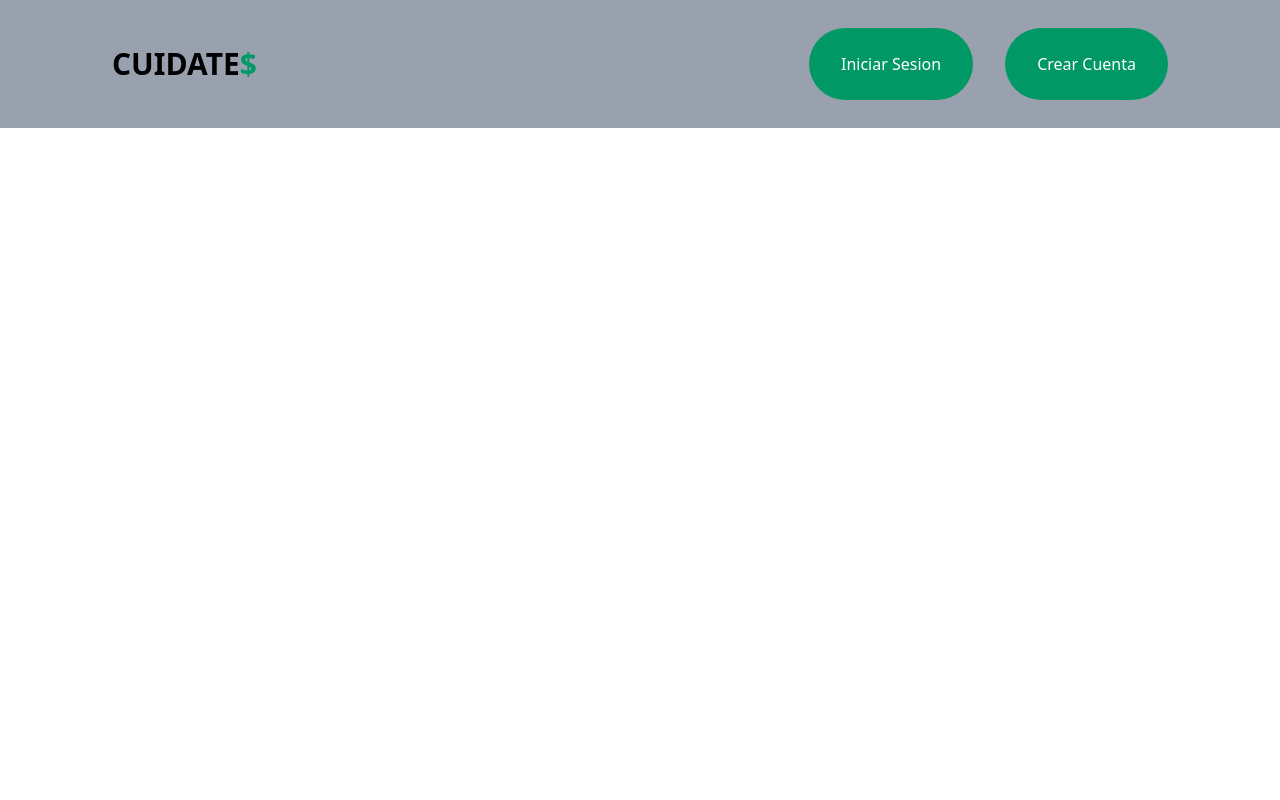
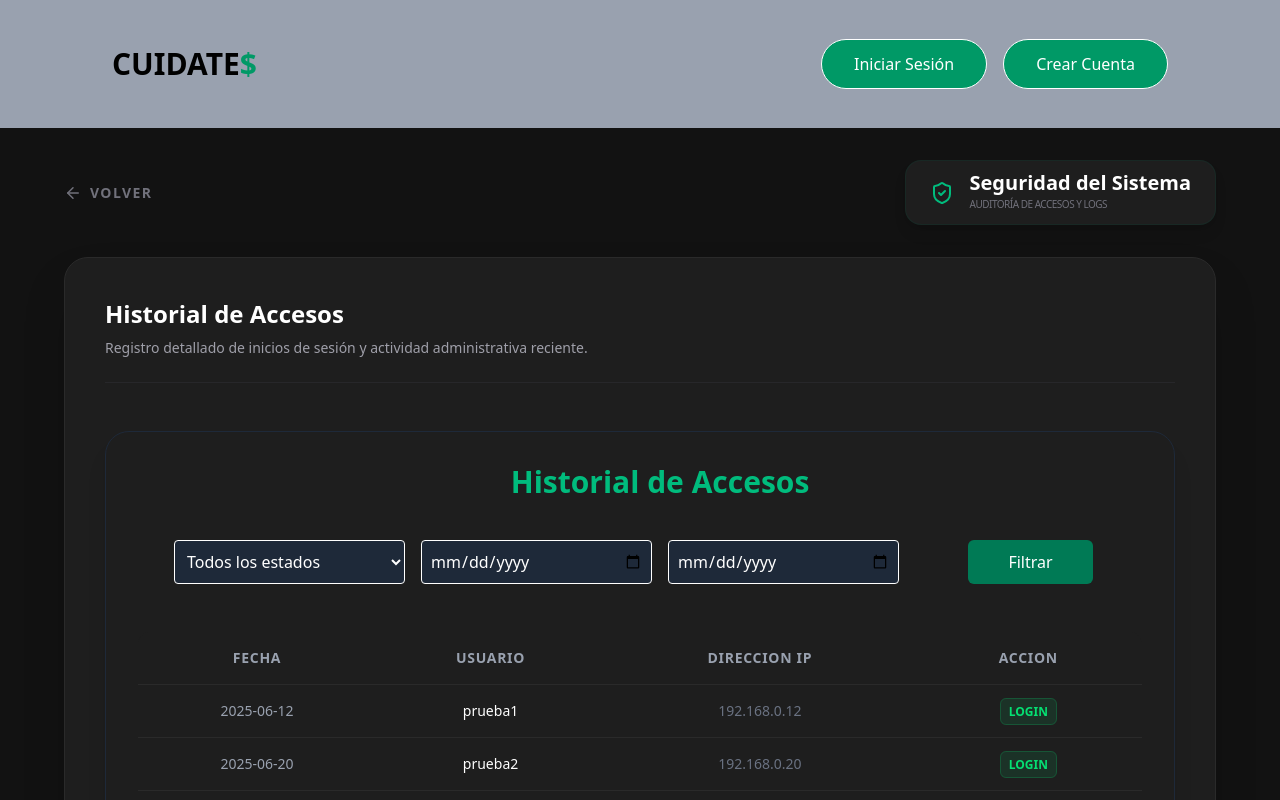
Before and after one commit to DoubleLiFFt/examen, a React (Vite) app: page /HistorialAccesosView in a window 1280 px wide. Shown: the top 800 px of the page. Built offline with nearby package versions, Linux system fonts and the light colour scheme.

Commit message:
Cambios Administrador

```diff
--- a/src/App.tsx
+++ b/src/App.tsx
@@ -12,6 +12,7 @@ import CodConfirm from "./Components/General/CodConfirm.tsx";
 import CorreoConfirm from "./Components/General/CorreoConfirm.tsx";
 import Perfil from "./pages/Users/Perfil.tsx";
 import Configuracion from "./pages/Users/Configuracion.tsx";
+import HistorialAccesosView from "./pages/Admin/HistorialAccesosView.tsx";
 
 function App() {
   return (
@@ -29,6 +30,7 @@ function App() {
             <Route path="/CorreoConfirm" element={<CorreoConfirm />} />
             <Route path="/Perfil" element={<Perfil />} />
             <Route path="/Configuracion" element={<Configuracion />} />
+            <Route path="/HistorialAccesosView" element={<HistorialAccesosView/>} />
         </Routes>
     </Router>
   )
--- a/src/Components/layout/Navbar.tsx
+++ b/src/Components/layout/Navbar.tsx
@@ -1,22 +1,21 @@
 import Button from "../example/Button.tsx";
 import { Link, useNavigate } from 'react-router-dom';
-import React, { useState } from "react";
+import React from "react";
 import NotificationBell from './NotificationBell';
 
 export default function Navbar() {
     const navigate = useNavigate();
     const isLoggedIn = sessionStorage.getItem("username");
+    const useRole = sessionStorage.getItem("userRole")
     const handleLogout = () => {
-        sessionStorage.removeItem("username");
-        sessionStorage.removeItem("userRole");
-        sessionStorage.removeItem("email");
+        sessionStorage.clear();
         navigate("/Login");
     };
     const [isOpen, setIsOpen] = React.useState(false);
     const toggle = () => {
         setIsOpen(!isOpen);
     }
-
+    //-----------------------------------------------------------------------------------------------------------------
     return (
         <nav className="flex flex-row justify-between h-32 items-center bg-gray-400 px-28">
             <div>
@@ -29,16 +28,10 @@ export default function Navbar() {
             <div className="flex gap-8 items-center">
                 {!isLoggedIn? (
                     <>
-                        <Link to="/Login">
-                            <Button type="submit" variant="primary" className="border-none hover:scale-125 h-18">
-                                Iniciar Sesion
-                            </Button>
-                        </Link>
-                        <Link to="/Register">
-                            <Button type="submit" variant="primary" className="border-none hover:scale-125 h-18">
-                                Crear Cuenta
-                            </Button>
-                        </Link>
+                        <div className="flex gap-4">
+                            <Link to="/Login"><Button variant="primary">Iniciar Sesión</Button></Link>
+                            <Link to="/Register"><Button variant="primary">Crear Cuenta</Button></Link>
+                        </div>
                     </>
                 ) : (
                     <div className="flex flex-row gap-12 items-center">
@@ -77,7 +70,7 @@ export default function Navbar() {
                                     </svg>
                                 </button>
                                 <div className="flex flex-col gap-4 mt-8 text-white">
-                                    <span onClick={() => navigate("/UserView")} className="relative px-6 py-4 text-white hover:bg-gray-800/50 transition-colors group hover:cursor-pointer">
+                                    <span onClick={() => navigate(useRole === "admin"? "/AdminView" : "/UserView")} className="relative px-6 py-4 text-white hover:bg-gray-800/50 transition-colors group hover:cursor-pointer">
                                         <div className="absolute left-0 top-0 h-full w-1 bg-emerald-500 scale-y-0 group-hover:scale-y-100 transition-all origin-bottom"></div>
                                         <span className="font-bold tracking-widest">INICIO</span>
                                     </span>
@@ -85,6 +78,14 @@ export default function Navbar() {
                                         <div className="absolute left-0 top-0 h-full w-1 bg-emerald-500 scale-y-0 group-hover:scale-y-100 transition-all origin-bottom"></div>
                                         <span className="font-bold tracking-widest">PERFIL</span>
                                     </span>
+                                    {useRole === "admin" && (
+                                        <>
+                                            <span onClick={() => navigate("/HistorialAccesosView")} className="relative px-6 py-4 text-white hover:bg-gray-800/50 transition-colors group hover:cursor-pointer">
+                                                <div className="absolute left-0 top-0 h-full w-1 bg-emerald-500 scale-y-0 group-hover:scale-y-100 transition-all origin-bottom"></div>
+                                                <span className="font-bold tracking-widest">HISTORIAL DE ACCESOS</span>
+                                            </span>
+                                        </>
+                                    )}
                                 </div>
                             </div>
                             <div onClick={toggle} className={`fixed inset-0 bg-black/60 backdrop-blur-sm z-40 transition-opacity duration-500 ${isOpen? "opacity-100 visible" : "opacity-0 invisible"}`} />
--- a/src/pages/Admin/AdminView.tsx
+++ b/src/pages/Admin/AdminView.tsx
@@ -1,8 +1,6 @@
 import TableUsersAdmin from "../../Components/Admin/TableUserAdmin";
 import CreateUserAdmin from "../../Components/Admin/CreateUserAdmin";
 import GraphicAdmin from "../../Components/Admin/GraphicAdmin.tsx";
-import HistorialAccesos from "../../Components/Admin/HistorialAccesos.tsx";
-import GestionUsuarios from "../../Components/Admin/GestionUsuarios.tsx";
 import { useState } from "react";
 
 function AdminView() {
@@ -24,8 +22,6 @@ function AdminView() {
           </header>
 
           <div className="grid grid-cols-1 xl:grid-cols-3 gap-8 items-start">
-
-            {/* SECCIÓN GRÁFICA: Comportamiento Sticky (Persistente) */}
             {!isFiltering && (
                 <aside className="xl:col-span-1 sticky top-8 animate-in fade-in slide-in-from-left-4 duration-500">
                   <section className="bg-[#1e1e1e] p-6 rounded-3xl shadow-2xl border border-[#2a2a2a] flex flex-col items-center">
@@ -46,8 +42,6 @@ function AdminView() {
                   </section>
                 </aside>
             )}
-
-            {/* SECCIÓN TABLA: Se expande si isFiltering es true */}
             <section className={`transition-all duration-700 ease-in-out bg-[#1e1e1e] p-5 sm:p-6 rounded-3xl shadow-xl border border-[#2a2a2a] ${
                 isFiltering ? "xl:col-span-3" : "xl:col-span-2"
             }`}>
@@ -59,14 +53,10 @@ function AdminView() {
                 </span>
                 )}
               </div>
-
               <div className="overflow-x-auto">
                 <TableUsersAdmin menuAbierto={isFiltering} setMenuAbierto={setIsFiltering} />
               </div>
             </section>
-          </div>
-          <div className="pt-4">
-            <HistorialAccesos />
           </div>
         </div>
       </div>
--- /dev/null
+++ b/src/pages/Admin/HistorialAccesosView.tsx
@@ -0,0 +1,49 @@
+import HistorialAccesos from "../../Components/Admin/HistorialAccesos.tsx";
+import { ArrowLeft, ShieldCheck } from "lucide-react";
+import { useNavigate } from "react-router-dom";
+
+export default function HistorialAccesosView() {
+    const navigate = useNavigate();
+
+    return (
+        <div className="min-h-screen bg-[#121212] text-gray-200 p-4 md:p-8">
+            <div className="max-w-6xl mx-auto space-y-8">
+                <div className="flex flex-col md:flex-row md:items-center justify-between gap-4">
+                    <button
+                        onClick={() => navigate(-1)}
+                        className="flex items-center gap-2 text-zinc-500 hover:text-emerald-400 transition-colors group w-fit"
+                    >
+                        <ArrowLeft size={18} className="group-hover:-translate-x-1 transition-transform" />
+                        <span className="text-sm font-bold uppercase tracking-widest hover:cursor-pointer">Volver</span>
+                    </button>
+                    <div className="flex items-center gap-4 bg-[#1e1e1e] px-6 py-3 rounded-2xl border border-emerald-900/20 shadow-lg">
+                        <ShieldCheck className="text-emerald-500" size={24} />
+                        <div>
+                            <h1 className="text-xl font-bold text-white leading-none">Seguridad del Sistema</h1>
+                            <p className="text-[10px] text-zinc-500 uppercase tracking-tighter mt-1">Auditoría de accesos y logs</p>
+                        </div>
+                    </div>
+                </div>
+                <main className="bg-[#1e1e1e] rounded-3xl border border-[#2a2a2a] shadow-2xl overflow-hidden relative">
+                    <div className="absolute left-0 top-0 h-full"></div>
+                    <div className="p-6 md:p-10">
+                        <div className="mb-8 border-b border-zinc-800 pb-6">
+                            <h2 className="text-2xl font-bold text-white">Historial de Accesos</h2>
+                            <p className="text-sm text-zinc-400 mt-2">
+                                Registro detallado de inicios de sesión y actividad administrativa reciente.
+                            </p>
+                        </div>
+                        <div className="animate-in fade-in slide-in-from-bottom-4 duration-700">
+                            <HistorialAccesos />
+                        </div>
+                    </div>
+                </main>
+                <footer className="text-center">
+                    <p className="text-[10px] text-zinc-600 uppercase tracking-[0.3em]">
+                        Sistema de Monitoreo CUIDATE<span className="text-emerald-800">$</span> v2.0
+                    </p>
+                </footer>
+            </div>
+        </div>
+    );
+}
```
